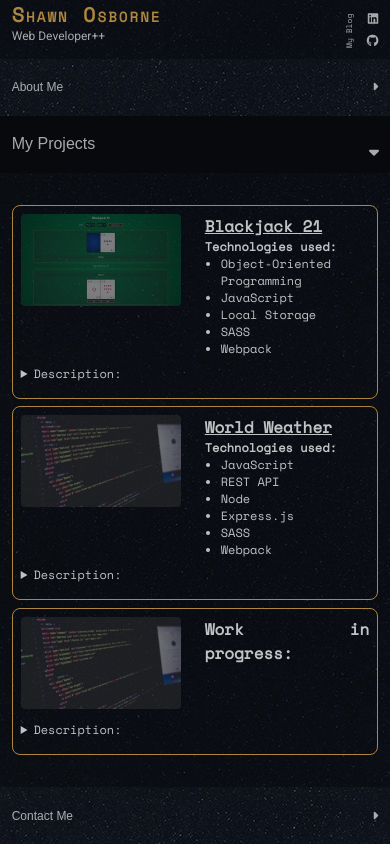
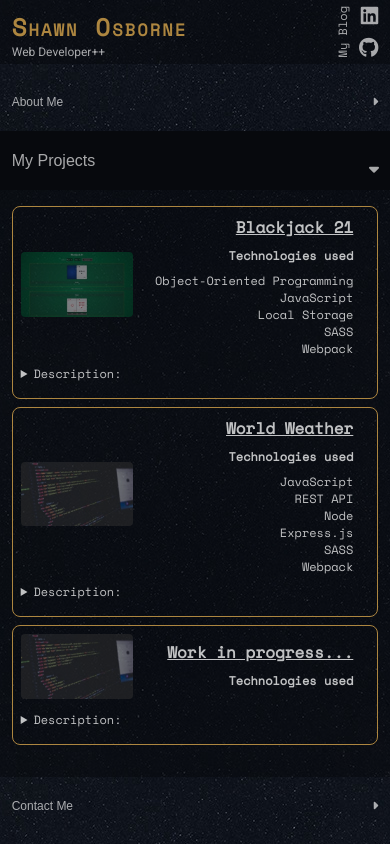
Before and after one commit to ShawnO86/portfolio-site, a plain HTML site: page index.html in a window 390 px wide. Both pictures are taken after a click on the button "My Projects". Drawn offline with nearby package versions, Linux system fonts and the light colour scheme.

Commit message:
accessibility/UX improve

```diff
--- a/index.html
+++ b/index.html
@@ -50,7 +50,8 @@
                 <div id="aboutText">
                     <p>
                         Hello! My name is Shawn. I recently graduated with an associate's degree in web programming. I
-                        am passionate about designing and developing responsive, user-friendly, functional, and aesthetically pleasing websites and
+                        am passionate about designing and developing responsive, user-friendly, functional, and
+                        aesthetically pleasing websites and
                         applications that enhance the user experience.
                         <br> <br>
                         As a certified front-end web developer and responsive web designer , I have gained knowledge and
@@ -64,11 +65,15 @@
                         quality time with my loved ones. I also love to cook and experiment with different dishes,
                         and in my free time I love to play and explore in different video games.
                         <br> <br>
-                        As a lifelong learner, I strive to stay up to date with the latest web development trends and best
+                        As a lifelong learner, I strive to stay up to date with the latest web development trends and
+                        best
                         practices to deliver high-quality projects that meet or exceed my clients' expectations.
                         <br> <br>
-                        I thank you for taking the time to learn a bit about me. Please feel free to explore my portfolio
-                        as well as my <a href="https://github.com/ShawnO86" target="_blank" aria-label="githubLink" id="githubLink">Github</a> and <a href="#" id="reachOut" aria-label="reachOut">reach out</a> if you have any questions or opportunities for collaboration.
+                        I thank you for taking the time to learn a bit about me. Please feel free to explore my
+                        portfolio
+                        as well as my <a href="https://github.com/ShawnO86" target="_blank" aria-label="githubLink"
+                            id="githubLink">Github</a> and <a href="#" id="reachOut" aria-label="reachOut">reach out</a>
+                        if you have any questions or opportunities for collaboration.
                     </p>
                     <div id="educationContainer">
                         <div class="picture" id="myPic">img of me</div>
@@ -95,7 +100,7 @@
                         <img src="./assets/blackjackScreenThumb.jpg" alt="Blackjack game screenshot"></a>
                     <div>
                         <h3><a href="https://shawno86.github.io/cardGames/" target="_blank">Blackjack 21</a></h3>
-                        <h4>Technologies used:</h4>
+                        <h4>Technologies used</h4>
                         <div class="descText">
                             <ul>
                                 <li>Object-Oriented Programming</li>
@@ -122,8 +127,9 @@
                     <a href="https://weather-app-frontend-9s8u.onrender.com/" target="_blank">
                         <img src="./assets/htmlOnPageThumb.jpg" alt="in progress"></a>
                     <div>
-                        <h3><a href="https://weather-app-frontend-9s8u.onrender.com/" target="_blank">World Weather</a></h3>
-                        <h4>Technologies used:</h4>
+                        <h3><a href="https://weather-app-frontend-9s8u.onrender.com/" target="_blank">World Weather</a>
+                        </h3>
+                        <h4>Technologies used</h4>
                         <div class="descText">
                             <ul>
                                 <li>JavaScript</li>
@@ -148,10 +154,16 @@
 
             <div class="projectBox" id="WIP">
                 <div class="projectDesc">
-                    <a href="#" target="_blank" >
+                    <a href="#" target="_blank">
                         <img src="./assets/htmlOnPageThumb.jpg" alt="in progress"></a>
                     <div>
-                        <h3>Work in progress:</h3>
+                        <h3><a href="#" target="_blank">Work in progress...</a>
+                        </h3>
+                        <h4>Technologies used</h4>
+                        <div class="descText">
+                            <ul>
+                            </ul>
+                        </div>
                     </div>
                 </div>
                 <div class="projectDetail">
--- a/styles/buttonStyle.css
+++ b/styles/buttonStyle.css
@@ -67,23 +67,27 @@
 .toTop {
     display: none;
     padding: 0.25rem 0.5rem;
+    background-color: rgba(var(--darkRGB), 0);
+    border: none;
+    color: rgb(var(--tanRGB));
+
 }
 
-@media screen and (max-width: 768px) {
+@media screen and (max-width: 48rem) {
     .collBtn, .collBtn:hover {
         color: rgba(255, 255, 255, 0.65);
         border-left: none;
         animation: none;
-        padding: 0.75rem 3vw;
+        padding: 1rem 3vw;
     }
 
     .activeBtn, .activeBtn:hover {
         border-left: none;
-        padding: 0.75rem 3vw;
+        padding: 1rem 3vw;
     }
 }
 
-@media screen and (max-height: 22.5rem) {
+@media screen and (max-height: 27rem) {
     .collBtn, .collBtn:hover {
         padding: 1rem 3vw;
     }
--- a/styles/contentStyle.css
+++ b/styles/contentStyle.css
@@ -55,14 +55,6 @@
     margin: 1rem 0;
 }
 
-#Projects {
-    display: flex;
-    justify-content: space-around;
-    align-items: flex-start;
-    flex-wrap: wrap;
-    gap: 2vw;
-}
-
 .projectBox {
     color: rgba(255, 255, 255, 0.75);
     border: 1px solid rgb(var(--tanRGB));
@@ -70,19 +62,25 @@
     width: 100%;
     gap: 1rem;
     padding: 0.5rem;
+    margin-bottom: 1rem;
     font-family: 'Space Mono', monospace;
 }
 
 .projectBox h3 {
     margin-top: 0;
 }
+
 .projectBox h3 a {
     color: rgba(255, 255, 255, 0.75);
     text-decoration: underline;
 }
 
+.projectBox h4 {
+    margin: 0.5rem 0;
+}
+
 .projectBox:first-of-type {
-    margin: 4rem auto 0 auto;
+    margin: 4rem auto 1rem auto;
 }
 
 .projectBox:last-of-type {
@@ -91,14 +89,16 @@
 
 .projectDesc {
     display: flex;
-    justify-content: left;
-    align-items: flex-start;
+    justify-content: space-between;
+    align-items: center;
     gap: 1rem;
+    margin-right: 1rem;
+    font-size: clamp(0.75rem, 1vw, 1rem);
+    text-align: right;
 }
 
-.descText {
-    font-size: clamp(0.75rem, 1vw, 1rem);
-    margin-left: 1rem;
+.descText ul {
+    list-style: none;
 }
 
 .projectDetail {
@@ -167,13 +167,17 @@
     }
 }
 
-@media screen and (max-width: 768px) {
+@media screen and (max-width: 48rem) {
     .content {
         border: none;
     }
 
     .content h3 {
         margin: 1rem 0;
+    }
+
+    .projectBox {
+        margin-bottom: 0.5rem;
     }
 
     .projectBox h3 {
@@ -186,7 +190,7 @@
     }
 
     .projectBox:first-of-type {
-        margin: 2rem auto 0 auto;
+        margin: 1rem auto 0.5rem auto;
     }
 
     .projectBox:last-of-type {
@@ -203,8 +207,21 @@
     }
 }
 
-@media screen and (max-height: 22.5rem) {
+@media screen and (max-height: 27rem) {
     .activeContent {
         overflow-y: visible;
     }
+    .projectBox:first-of-type {
+        margin: 1rem auto 0.5rem auto;
+    }
+    .projectBox:last-of-type {
+        margin: -0.5rem auto 1rem auto;
+    }
 }
+
+@media screen and (max-width: 25rem) {
+    .projectBox img {
+        width: 7rem;
+        margin-right: 0.25rem;
+    }
+}
--- a/styles/mainStyle.css
+++ b/styles/mainStyle.css
@@ -166,72 +166,105 @@ header h1, header p {
     transform: rotate(180deg);
 }
 
-@media screen and (max-width: 768px) {
+@media screen and (max-width: 48rem) {
     body {
         flex-direction: column;
     }
 
     main {
-        height: calc(100% - 50px);
+        height: calc(100% - 5rem);
+        margin-top: 0.5rem;
     }
 
     header {
         flex-direction: row;
-        padding: 0 3vw;
+        padding: 0.25rem 3vw;
+        height: 4rem;
     }
 
     header h1, header p {
         writing-mode: horizontal-tb;
         transform: rotate(0);
     }
+
     .headText {
         flex-direction: column;
-        margin: 0 clamp(0.5rem, 1vw, 1rem) 1rem 0;
+        margin: 0.25rem 0.25rem 0 0;
+        padding: 0;
+    }
+
+    .social {
+        padding: 0.5rem 0;
+        gap: 0.5rem;
+        font-size: 1.25rem;
+        align-items: center;
+    }
+
+    .social #blogLink {
+        font-size: 0.75rem;
     }
 
     .headText h1 {
-        font-size: 1.25rem;
+        font-size: 1.5rem;
     }
 
     .headText p {
         font-size: 0.75rem;
     }
 
-    .social {
-        padding: 0;
-        gap: 0.75rem;
-        font-size: 0.75rem;
+}
+
+@media screen and (max-height: 27rem) {
+    body {
+        height: 100%;
+        overflow-x: visible;
     }
 
-    .socialIcons {
-        justify-content: center;
+    main {
+        margin-top: 0rem;
+        align-items: center;
     }
 
-    .social #blogLink {
-        font-size: 0.5rem;
-    }
-
-}
-
-@media screen and (max-height: 22.5rem) {
-    body {
-        height: fit-content;
-        overflow-x: visible;
-    }
-    main {
-        height: 100%;
-        margin-top: 0.5rem;
-    }
     header {
         position: sticky;
         top: 0;
         height: 100vh;
     }
+
+    .headText {
+        margin: 0.25rem 0.25rem 0 0;
+        padding: 0;
+    }
+
+    .social {
+        padding: 0.5rem 0;
+        gap: 0.5rem;
+        font-size: 1.25rem;
+        align-items: center;
+    }
+
+    .social #blogLink {
+        font-size: 0.75rem;
+    }
+
+    .headText h1 {
+        font-size: 1.5rem;
+    }
+
+    .headText p {
+        font-size: 0.75rem;
+    }
+
 }
 
-@media screen and (max-height: 22.5rem) and (max-width: 768px) {
+@media screen and (max-height: 27rem) and (max-width: 768px) {
     header {
         position: relative;
         height: 4rem;
     }
+    main {
+        margin-top: 0.5rem;
+        align-items: center;
+    }
+
 }
```
